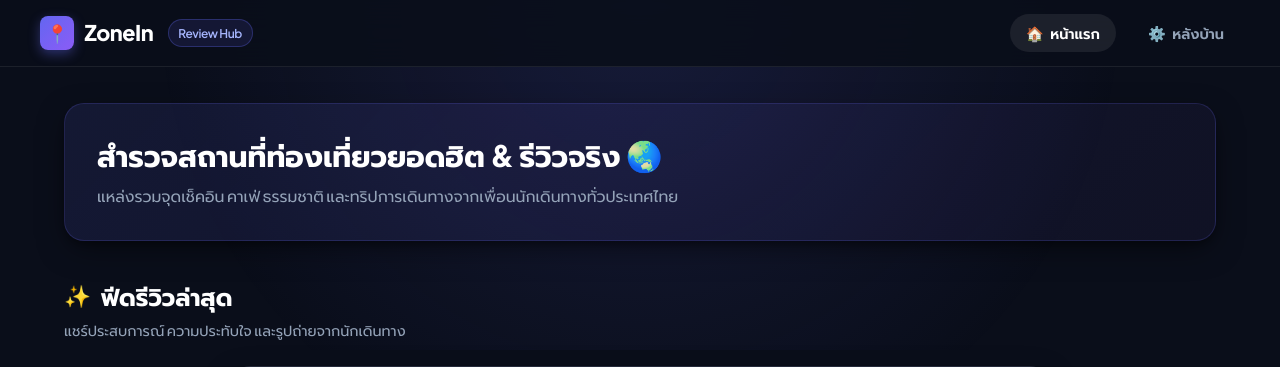
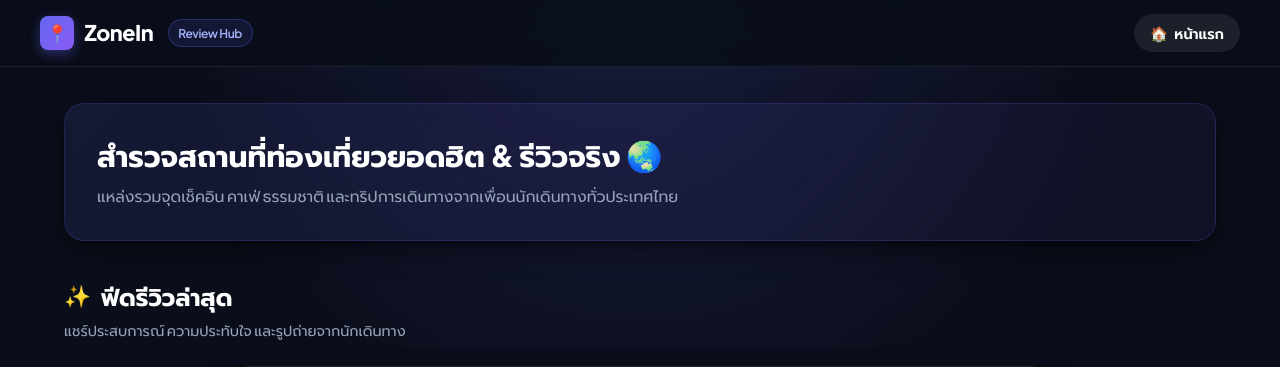
Before and after one commit to Chindarat-Bunta/zonein-demo02, a Django app: page / in a window 1280 px wide. Shown: the top 367 px of the page. Run offline with Django 5.2, Linux system fonts and the light colour scheme; data comes from the database, SQL or seed files in the repository; data that the repository does not hold is empty.

Commit message:
feat(ui): remove admin link from navbar

```diff
--- a/web/templates/web/base.html
+++ b/web/templates/web/base.html
@@ -4,13 +4,13 @@
         <meta charset="UTF-8">
         <meta name="viewport" content="width=device-width, initial-scale=1.0">
         <title>{% block title %}ZoneIn - สำรวจสถานที่ท่องเที่ยวยอดฮิตและรีวิวล่าสุด{% endblock %}</title>
-    <meta name="description" content="{% block meta_desc %}ค้นพบสถานที่ท่องเที่ยวยอดฮิต คาเฟ่ แคมป์ปิ้ง และรีวิวจริงจากนักเดินทางทั่วไทย{% endblock %}">
-
+        <meta name="description"
+              content="{% block meta_desc %}ค้นพบสถานที่ท่องเที่ยวยอดฮิต คาเฟ่ แคมป์ปิ้ง และรีวิวจริงจากนักเดินทางทั่วไทย{% endblock %}">
         <!-- Google Fonts -->
         <link rel="preconnect" href="https://fonts.googleapis.com">
         <link rel="preconnect" href="https://fonts.gstatic.com" crossorigin>
-    <link href="https://fonts.googleapis.com/css2?family=Plus+Jakarta+Sans:wght@400;500;600;700;800&family=Prompt:wght@300;400;500;600;700&display=swap" rel="stylesheet">
-
+        <link href="https://fonts.googleapis.com/css2?family=Plus+Jakarta+Sans:wght@400;500;600;700;800&family=Prompt:wght@300;400;500;600;700&display=swap"
+              rel="stylesheet">
         <style>
         :root {
             --bg-body: #0a0e1a;
@@ -207,7 +207,6 @@
     </head>
     <body>
         <div class="ambient-glow"></div>
-
         <header class="navbar">
             <div class="nav-container">
                 <a href="/" class="brand-logo">
@@ -218,9 +217,6 @@
                 <div class="nav-actions">
                     <a href="/" class="nav-btn active">
                         <span>🏠</span> หน้าแรก
-                </a>
-                <a href="/admin/" class="nav-btn" target="_blank">
-                    <span>⚙️</span> หลังบ้าน
                     </a>
                 </div>
             </div>
@@ -235,7 +231,6 @@
         </footer>
 
         <div id="toast" class="toast"></div>
-
         {% block extra_scripts %}{% endblock %}
     </body>
 </html>
```
Lines whose indentation alone changed are shown as unchanged.
